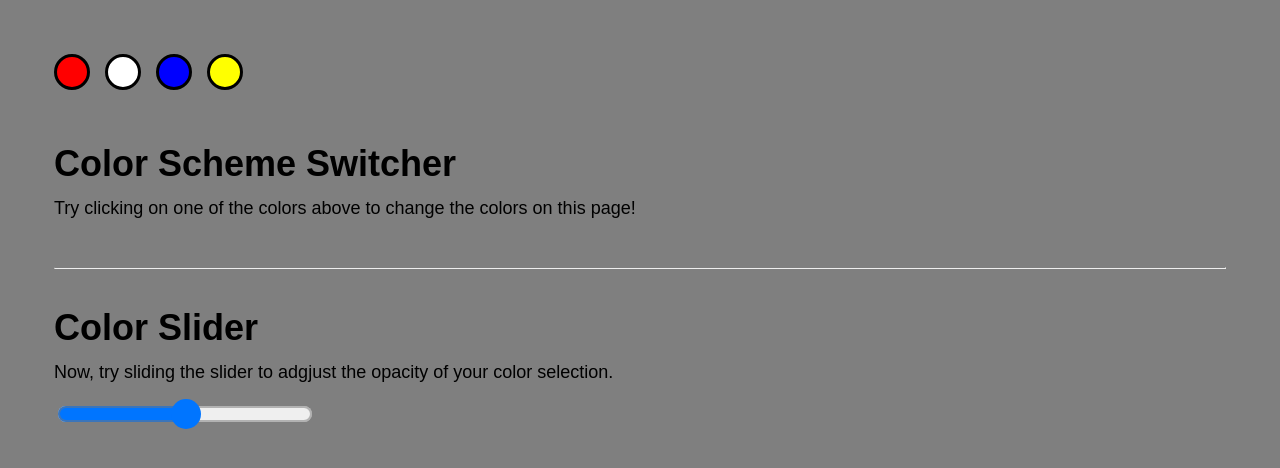
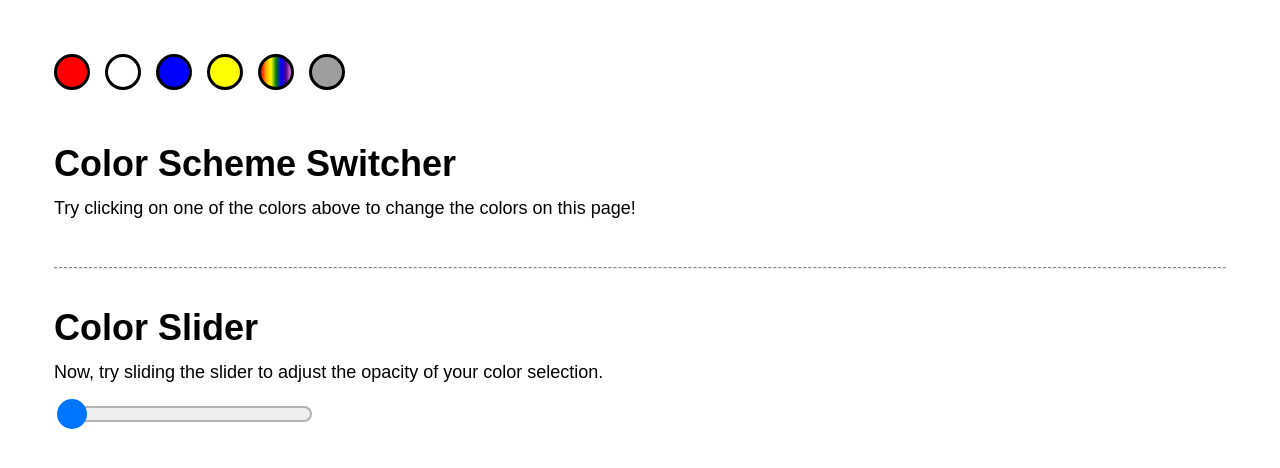
Before and after one commit to Dujota/Dom-color-switcher, a plain HTML site: page index.html in a window 1280 px wide. Both pictures are taken after a click on the link 123 px from the left and 72 px from the top of the page. Drawn offline with Linux system fonts and the light colour scheme; grey boxes are pictures that could not be loaded.

Commit message:
added some additional slider functionality as well as the flower button

```diff
--- a/css/style.css
+++ b/css/style.css
@@ -56,3 +56,10 @@ p {
 .yellow {
   background-color: yellow;
 }
+.random {
+  background-image: linear-gradient(to right, red,orange,yellow,green,blue,indigo,violet);
+}
+.flower {
+  background-image: url("https://www.johnnyseeds.com/dw/image/v2/BJGJ_PRD/on/demandware.static/-/Sites-jss-master/default/dw5849c585/images/products/flowers/01814_01_sunrichorangesum.jpg?sw=800&cx=302&cy=0&cw=1196&ch=1196");
+  background-size: cover;
+}
--- a/index.html
+++ b/index.html
@@ -18,6 +18,12 @@
       <li>
         <a class="yellow" href="#" data-color="yellow"></a>
       </li>
+      <li>
+        <a class ="random" href="#" data-color="random"></a>
+      </li>
+      <li>
+        <a class ="flower" href="#" data-color="flower"></a>
+      </li>
     </ul>
     <h1>Color Scheme Switcher</h1>
 
@@ -26,9 +32,9 @@
     <hr>
     <div>
       <h1>Color Slider</h1>
-      <p>Now, try sliding the slider to adgjust the opacity of your color selection.</p>
+      <p>Now, try sliding the slider to adjust the opacity of your color selection.</p>
       <div class="slidecontainer">
-        <input type="range" id ="range-input"/>
+        <input type="range" id ="range-input" value="0"/>
       </div>
     </div>
     <script src='js/main.js' type="text/javascript"></script>
--- a/js/main.js
+++ b/js/main.js
@@ -1,6 +1,4 @@
-// Write your DOM code here!
-
-// Element Selectors
+/* *****************  ELEMENT SELECTORS **************** */
 /**
  * select an element by id - getElementById / querySelector
  * select an element by class - querySelector
@@ -12,39 +10,76 @@ const colorSelector = document.querySelectorAll(`a`)
 const mainPage = document.querySelector(`body`)
 const sliderInput = document.querySelector(`input`)
 
+/* ************** END ELEMENT SELECTORS **************** */
+
 let currentPrimaryBackgroundColor = 'white'
 
-// Higer Order Functions
+/* ********************* FUNCTIONS ******************** */
 
-const convertToDecimal = () => {
+const getTransparencyFromSlider = () => {
   let inputNumber = sliderInput.value
   let decimal = inputNumber / 100
   return decimal
 }
 
-const updateCss = (primaryBackgroundColor = '') => {
+const randomRGB = () => {
+    const colorCode = Math.floor(Math.random() * 256);
+    return colorCode;
+}
+
+const flowerPNG = () => {
+  let images = [
+    'https://orchidya.com/wp-content/uploads/2022/02/Orchidya-London-Flower-Shop-London-Delivery-Strawberry-Cream-2.jpeg',
+    'https://images.pexels.com/photos/113535/pexels-photo-113535.jpeg?w=1200&h=627&auto=compress&cs=tinysrgb',
+    'http://st2.depositphotos.com/4185411/8128/i/450/depositphotos_81286028-Flower-background-A-background-from-cultivated-flowers.jpg',
+    'https://images.pexels.com/photos/775979/pexels-photo-775979.jpeg?auto=compress&cs=tinysrgb&fit=crop&h=627&w=1200',
+    'http://cdn2.peopleimages.com/picture/201611/1440187-a-red-lily-flower-fit_400_400.jpg',
+    'https://cdn0.peopleimages.com/picture/2016/1359397-beautiful-budding-flowers-fit_400_400.jpg',
+    'http://cdn1.peopleimages.com/picture/2016/472964-a-photo-of-beautiful-pink-garden-flowers-fit_400_400.jpg',
+    'https://cdn.britannica.com/84/73184-050-05ED59CB/Sunflower-field-Fargo-North-Dakota.jpg',
+    'http://cdn1.peopleimages.com/picture/1360539-osteospermum-flowers-pink-daysi-fit_400_400.jpg',
+    'http://images.assetsdelivery.com/compings_v2/peopleimages12/peopleimages122211/peopleimages12221121880.jpg'
+];
+return images[Math.floor(Math.random() * images.length)];
+}
+
+const updateCss = (primaryBackgroundColor) => {
   if (!primaryBackgroundColor) {
     primaryBackgroundColor = currentPrimaryBackgroundColor
   }
-
-  let transparency = convertToDecimal()
+  let transparency = getTransparencyFromSlider()
+  let overrideTextColor = null;
+  if ((primaryBackgroundColor === `white` || primaryBackgroundColor === `blue` || primaryBackgroundColor === `red`) && (transparency < 0.4)) {
+    overrideTextColor = `black`
+  }
+  else if ((primaryBackgroundColor === `white`) && (transparency > 0.8)) {
+    overrideTextColor =  `white`
+  }
 
   const colorToBackgroundAndTextColor = {
     red: {
       backgroundColor: `rgba(250,0,0,${transparency})`,
-      textColor: 'white'
+      textColor: overrideTextColor || `white`
     },
     white: {
       backgroundColor: `rgba(0,0,0,${transparency})`,
-      textColor: 'black'
+      textColor: overrideTextColor || `black`
     },
     blue: {
       backgroundColor: `rgba(0,0,250,${transparency})`,
-      textColor: 'white'
+      textColor: overrideTextColor || `white`
     },
     yellow: {
       backgroundColor: `rgba(250,250,0,${transparency})`,
       textColor: 'black'
+    },
+    random: {
+      backgroundColor: `rgba(${randomRGB()},${randomRGB()},${randomRGB()},${transparency})`,
+      textColor: 'black'
+    },
+    flower: {
+      backgroundColor: `url(${flowerPNG()})`,
+      textColor: `black`
     }
   }
 
@@ -52,8 +87,15 @@ const updateCss = (primaryBackgroundColor = '') => {
     primaryBackgroundColor
   ]
 
-  mainPage.style.background = backgroundColor
-  mainPage.style.color = textColor
+  if (primaryBackgroundColor === `flower`) {
+    mainPage.style.backgroundImage = backgroundColor
+    mainPage.style.color = textColor
+    mainPage.style.backgroundSize = `cover`
+  }
+  else {
+    mainPage.style.background = backgroundColor
+    mainPage.style.color = textColor
+  }
 
   currentPrimaryBackgroundColor = primaryBackgroundColor
 }
@@ -68,8 +110,15 @@ const onColorChangeEvent = event => {
   }
 }
 
-// Event Listeners
+/* ***************** END FUNCTIONS ******************* */
+
+/* ***************** EVENT LISTENERS ***************** */
+
 colorSelector.forEach(link =>
   link.addEventListener(`click`, onColorChangeEvent)
 )
 sliderInput.addEventListener(`change`, onColorChangeEvent)
+
+/* ************** END EVENT LISTENERS **************** */
+
+updateCss()
```
